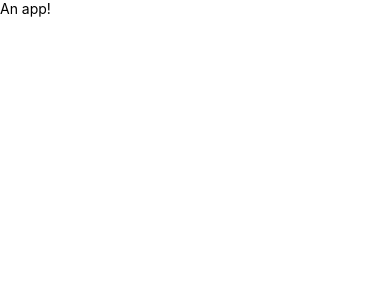
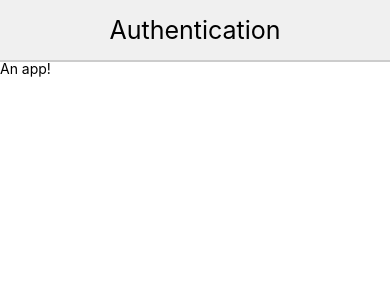
Before and after one commit to kidoGit/auth-react-native, a React Native app: screen / in a window 390 px wide. Shown: the top 300 px of the page. Built offline with nearby package versions, Linux system fonts and the light colour scheme.

Commit message:
[mod9] Added common comp and firebase setup

```diff
--- a/package.json
+++ b/package.json
@@ -10,6 +10,7 @@
     "lint": "eslint ."
   },
   "dependencies": {
+    "firebase": "^7.2.1",
     "react": "16.9.0",
     "react-native": "0.61.2"
   },
--- a/src/App.js
+++ b/src/App.js
@@ -1,10 +1,27 @@
 import React, { Component } from 'react';
 import { View, Text } from 'react-native';
+import firebase from 'firebase';
+
+import { Header } from './components/common';
 
 class App extends Component {
+    UNSAFE_componentWillMount() {
+        firebase.initializeApp({
+            apiKey: "AIzaSyAEnUvhDkRJOdSD9gLusdp0M6Q1SACpXlk",
+            authDomain: "auth-react-native-be3bd.firebaseapp.com",
+            databaseURL: "https://auth-react-native-be3bd.firebaseio.com",
+            projectId: "auth-react-native-be3bd",
+            storageBucket: "auth-react-native-be3bd.appspot.com",
+            messagingSenderId: "1007241663527",
+            appId: "1:1007241663527:web:4cce032b8b71b60e66ea02",
+            measurementId: "G-4MX82KMM5G"
+        });
+    }
+
     render() {
         return(
             <View>
+                <Header headerText="Authentication" />
                 <Text>An app!</Text>
             </View>
         );
--- /dev/null
+++ b/src/components/common/Button.js
@@ -0,0 +1,37 @@
+import React from 'react';
+import { Text, TouchableOpacity } from 'react-native';
+
+const Button = ({ onPress, children }) => {
+    const { textStyle, buttonStyle } = styles;
+
+    return (
+        <TouchableOpacity onPress={onPress} style={buttonStyle}>
+            <Text style={textStyle}>
+                {children}
+            </Text>
+        </TouchableOpacity>
+    );
+};
+
+const styles = {
+    textStyle: {
+        alignSelf: 'center',
+        color: '#007aff',
+        fontSize: 16,
+        fontWeight: '600',
+        paddingTop: 10,
+        paddingBottom: 10
+    },
+    buttonStyle: {
+        flex: 1,
+        alignSelf: 'stretch',
+        backgroundColor: '#fff',
+        borderRadius: 5,
+        borderWidth: 1,
+        borderColor: '#007aff',
+        marginLeft: 5,
+        marginRight: 5
+    }
+}
+
+export { Button };
--- /dev/null
+++ b/src/components/common/Card.js
@@ -0,0 +1,29 @@
+import React from 'react';
+import { View } from 'react-native';
+
+const Card = (props) => {
+    return (
+        <View style={styles.containerStyle}>
+            {props.children}
+        </View>
+    );
+};
+
+const styles = {
+    containerStyle: {
+        borderWidth: 1,
+        borderRadius: 2,
+        borderColor: '#ddd',
+        borderBottomWidth: 0,
+        shadowColor: '#000',
+        shadowOffset: { width: 0, height: 2 },
+        shadowOpacity: 0.1,
+        shadowRadius: 2,
+        elevation: 1,
+        marginLeft: 5,
+        marginRight: 5,
+        marginTop: 10
+    }
+};
+
+export { Card };
--- /dev/null
+++ b/src/components/common/CardSection.js
@@ -0,0 +1,24 @@
+import React from 'react';
+import { View } from 'react-native';
+
+const CardSection = (props) => {
+    return (
+        <View style={styles.constainerStyle}>
+            {props.children}
+        </View>
+    );
+};
+
+const styles = {
+    constainerStyle: {
+        borderBottomWidth: 1,
+        padding: 5,
+        backgroundColor: '#fff',
+        justifyContent: 'flex-start',
+        flexDirection: 'row',
+        borderColor: '#ddd',
+        position: 'relative'
+    }
+}
+
+export { CardSection };
--- /dev/null
+++ b/src/components/common/Header.js
@@ -0,0 +1,34 @@
+// import libraries for making a component
+import React from 'react';
+import { Text, View } from 'react-native';
+
+// create the component
+const Header = (props) => {
+    const { textStyle, viewStyle } = styles;
+
+    return (
+        <View style={viewStyle}>
+            <Text style={textStyle}>{props.headerText}</Text>
+        </View>
+    );
+};
+
+const styles = {
+    viewStyle: {
+        backgroundColor: '#f0f0f0',
+        justifyContent: 'center',
+        alignItems: 'center',
+        height: 60,
+        shadowOffset: { width: 0, height: 2 },
+        shadowColor: '#000',
+        shadowOpacity: 0.2,
+        elevation: 5,
+        position: 'relative'
+    },
+    textStyle: {
+        fontSize: 25
+    }
+}
+
+// make the component available to other parts of the app
+export { Header };
--- /dev/null
+++ b/src/components/common/index.js
@@ -0,0 +1,4 @@
+export * from './Button';
+export * from './Card';
+export * from './CardSection';
+export * from './Header';
```
